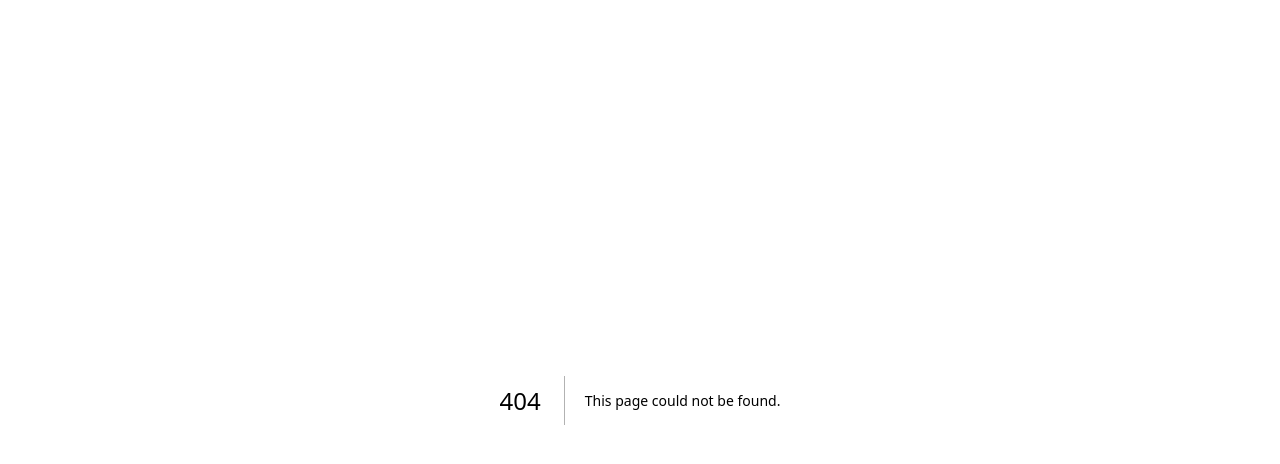
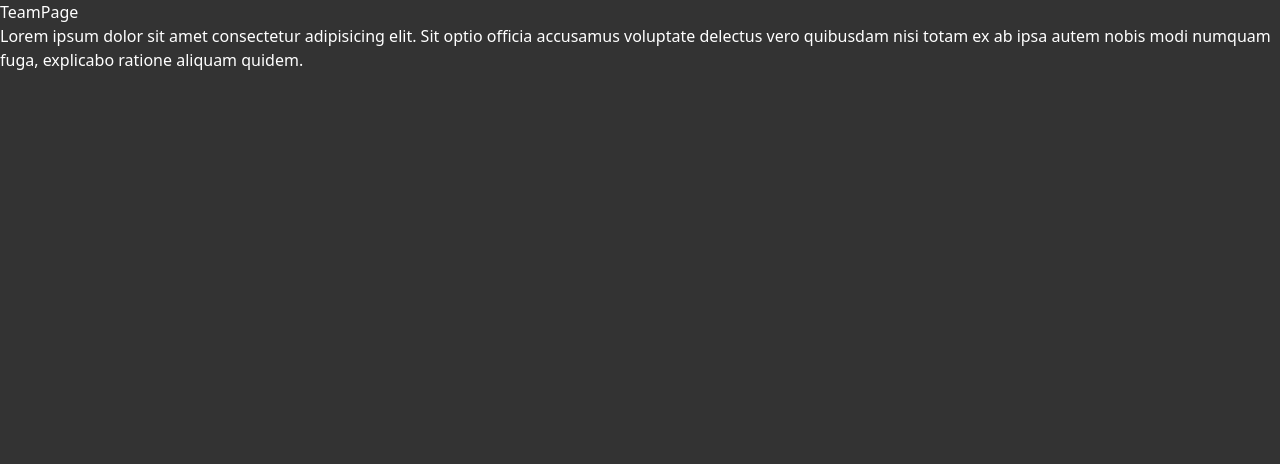
Before and after one commit to kriztiank-UCN/next_14_crash, a Next.js app: page /about/team in a window 1280 px wide. Before the commit this address had no page. Shown: the top 464 px of the page. Built offline with nearby package versions, Linux system fonts and the light colour scheme.

Commit message:
Nested Routes

```diff
--- /dev/null
+++ b/app/about/team/page.jsx
@@ -0,0 +1,13 @@
+const TeamPage = () => {
+  return (
+    <div>
+      <h1>TeamPage</h1>
+      <p>
+        Lorem ipsum dolor sit amet consectetur adipisicing elit. Sit optio officia accusamus
+        voluptate delectus vero quibusdam nisi totam ex ab ipsa autem nobis modi numquam fuga,
+        explicabo ratione aliquam quidem.
+      </p>
+    </div>
+  )
+}
+export default TeamPage
```
